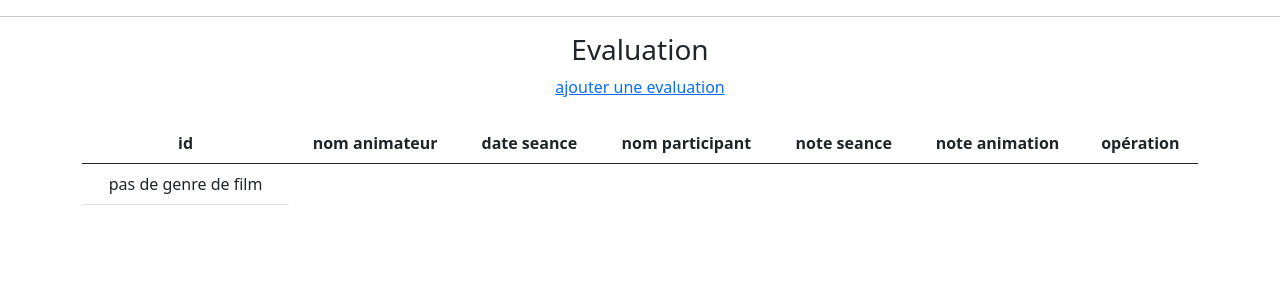
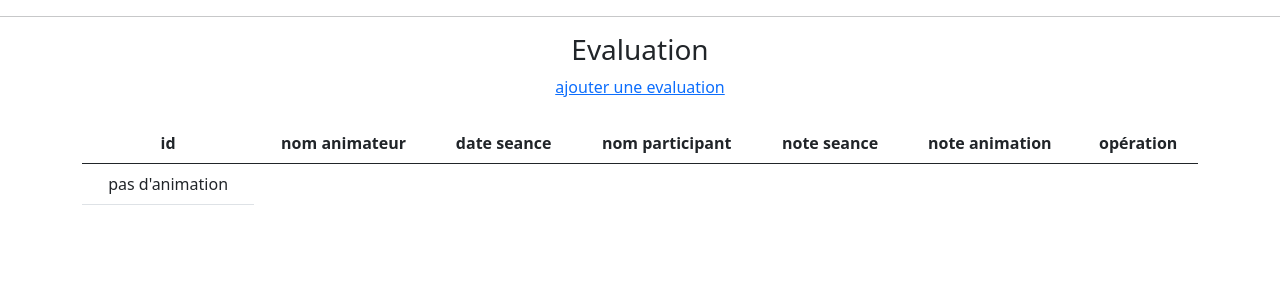
Before and after one commit to Lucas-Requena/ecosphere, a Flask app: template ecosphere/templates/Evaluation/show_evaluation.html in a window 1280 px wide. Shown: the part 48-348 px from the top of the page. Run offline with Flask 3, Linux system fonts and the light colour scheme; the template is opened without the code that fills it, so the values that code supplies are empty; some libraries are stand-ins or nearby versions.

Commit message:
mis a jour du sql

```diff
--- a/ecosphere/app.py
+++ b/ecosphere/app.py
@@ -46,17 +46,21 @@ def show_evaluation():
     evaluations = mycursor.fetchall()
     return render_template('Evaluation/show_evaluation.html', evaluation=evaluations)
 
-@app.route('/film/delete', methods=['GET'])
+@app.route('/animation/delete', methods=['GET'])
 def delete_evaluation():
     print('''suppression d'une evaluation''')
     id = request.args.get('id')
-    print("un genre de film supprimé, id :", id)
+    print("une evaluation supprimé, id :", id)
     message = u'un genre de film supprimé, id : ' + id
     flash(message, 'alert-warning')
 
     mycursor = get_db().cursor()
-    sql = "DELETE FROM genre_film WHERE id_genre=%s;"
+    sql = "DELETE FROM Evaluation WHERE id_evaluation=%s;"
     tuple_sql = (id)
     mycursor.execute(sql, tuple_sql)
     get_db().commit()
     return redirect('/evaluation/show')
+
+@app.route('/genre-film/add', methods=['GET'])
+def add_genre():
+    return render_template('genre_film/add_genre_film.html')
--- a/ecosphere/templates/Evaluation/show_evaluation.html
+++ b/ecosphere/templates/Evaluation/show_evaluation.html
@@ -28,14 +28,14 @@
 
                   <td>
                       <a href="/genre-film/edit?id={{ ligne.id }}">editer</a>&nbsp;
-                      <a href="/genre-film/delete?id={{ ligne.id }}" >supprimer</a>
+                      <a href="/animation/delete?id={{ ligne.id }}" >supprimer</a>
                   </td>
            </tr>
         {% endfor %}
     {% else %}
             <tr>
                   <td>
-                      pas de genre de film
+                      pas d'animation
                   </td>
            </tr>
     {% endif %}
```
